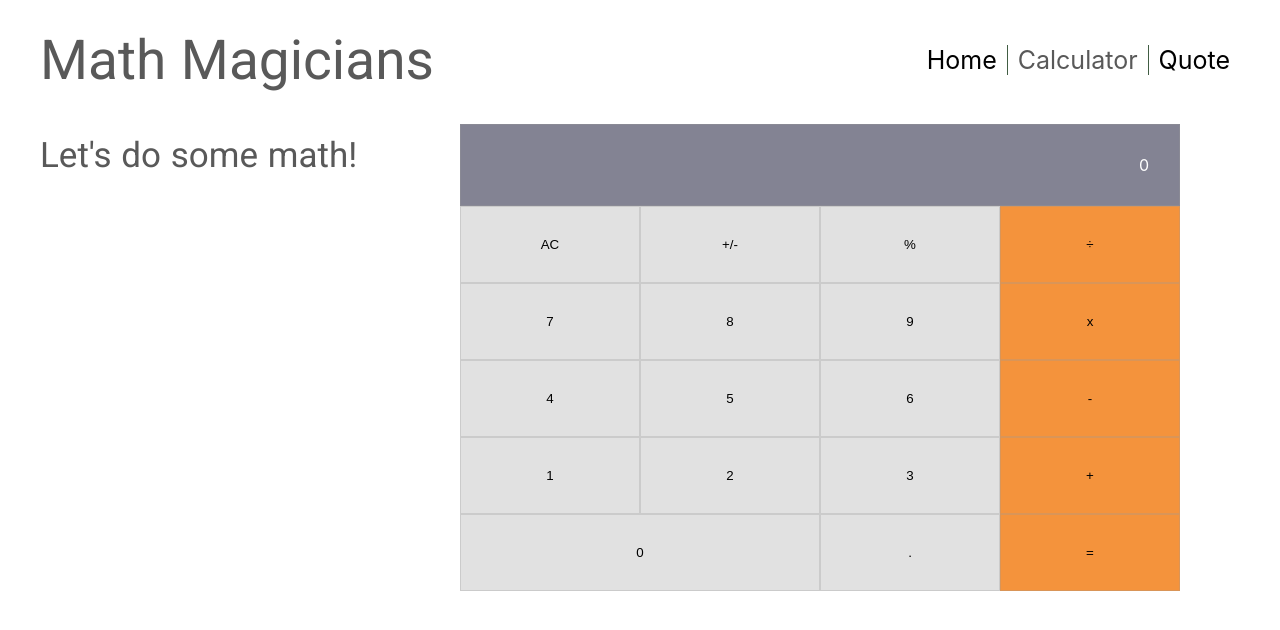
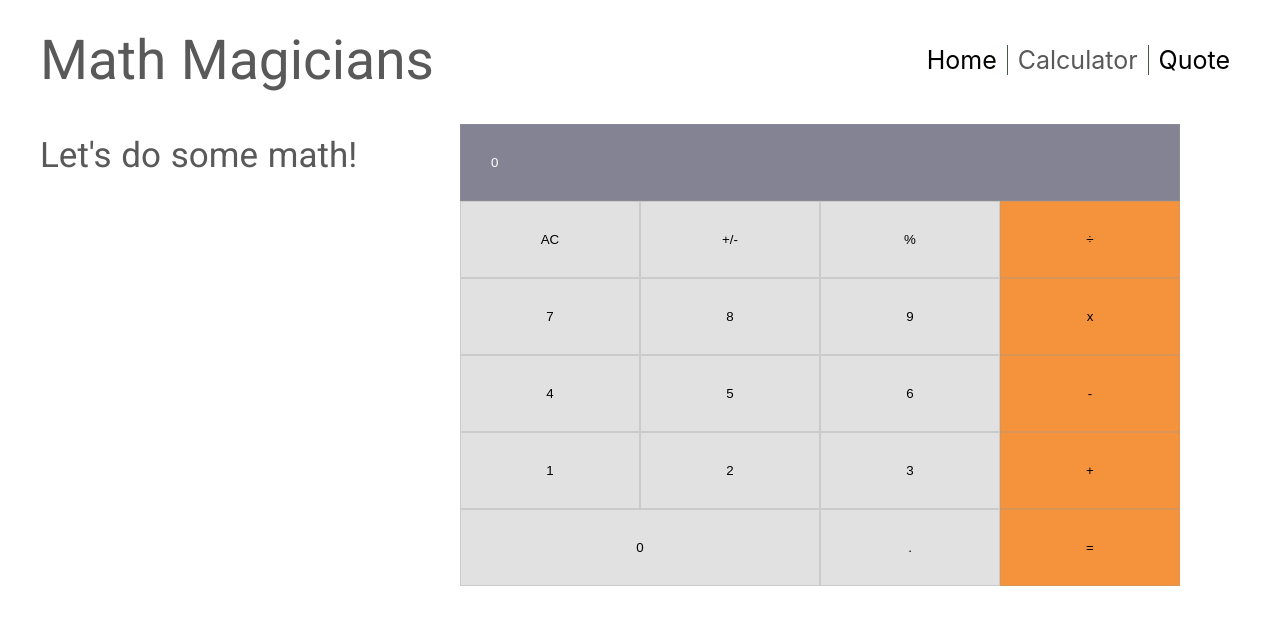
Before and after one commit to jojo987N/math-magicians, a React (Create React App) app: page /calculator in a window 1280 px wide. Shown: the top 630 px of the page. Built offline with nearby package versions, Linux system fonts and the light colour scheme.

Commit message:
Add accessibility on total input

```diff
--- a/src/components/calculator/Calculator.js
+++ b/src/components/calculator/Calculator.js
@@ -6,14 +6,14 @@ import './calculator.scss';
 export default function Calculator() {
   const [obj, setObj] = useState({ total: 0 });
   function handleClick(e) {
-    console.log({ ...obj, ...calculate(obj, e.target.textContent) });
     setObj({ ...obj, ...calculate(obj, e.target.textContent) });
   }
   return (
     <div className="container">
       <p>Let&apos;s do some math!</p>
       <div className="calculator">
-        <div className="item">{(obj.total && obj.next) || obj.next ? obj.next : obj.total || 0}</div>
+        <input className="item total" readOnly value={(obj.total && obj.next) || obj.next ? obj.next : obj.total || 0} />
+        {/* <div className="item">{(obj.total && obj.next) || obj.next ? obj.next : obj.total || 0}</div> */}
         <button type="button" className="item" onClick={handleClick}>AC</button>
         <button type="button" className="item" onClick={handleClick}>+/-</button>
         <button type="button" className="item" onClick={handleClick}>%</button>
```
